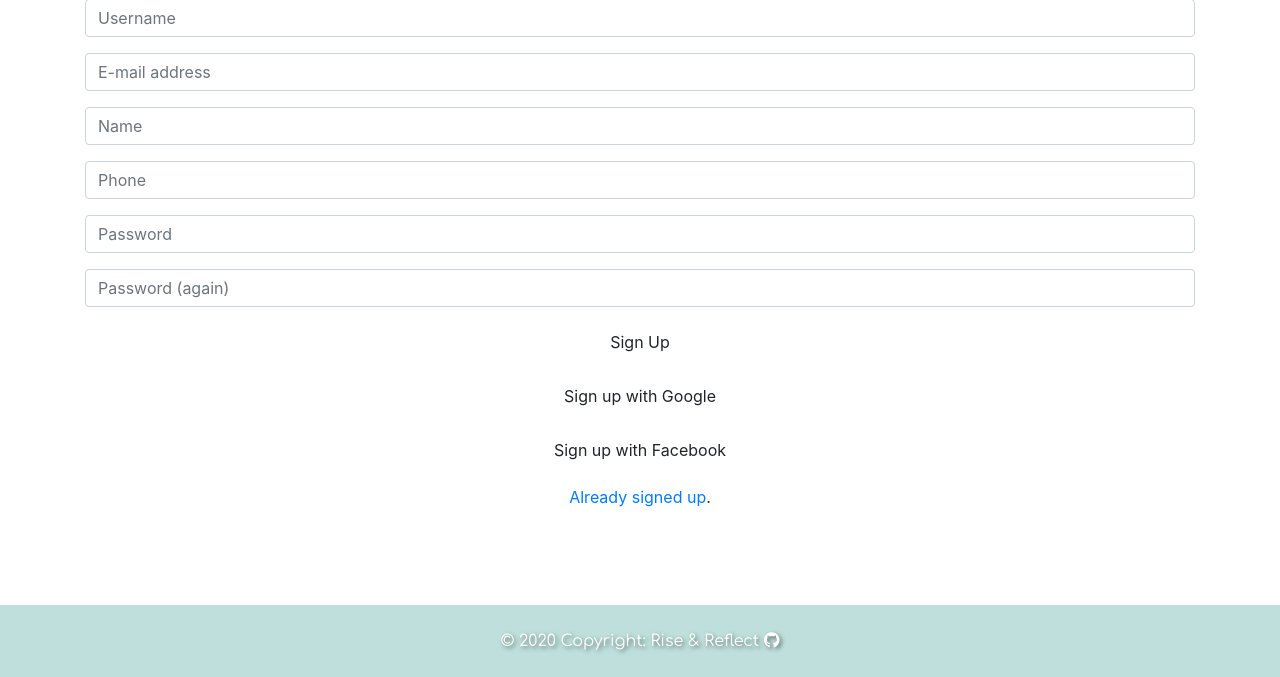
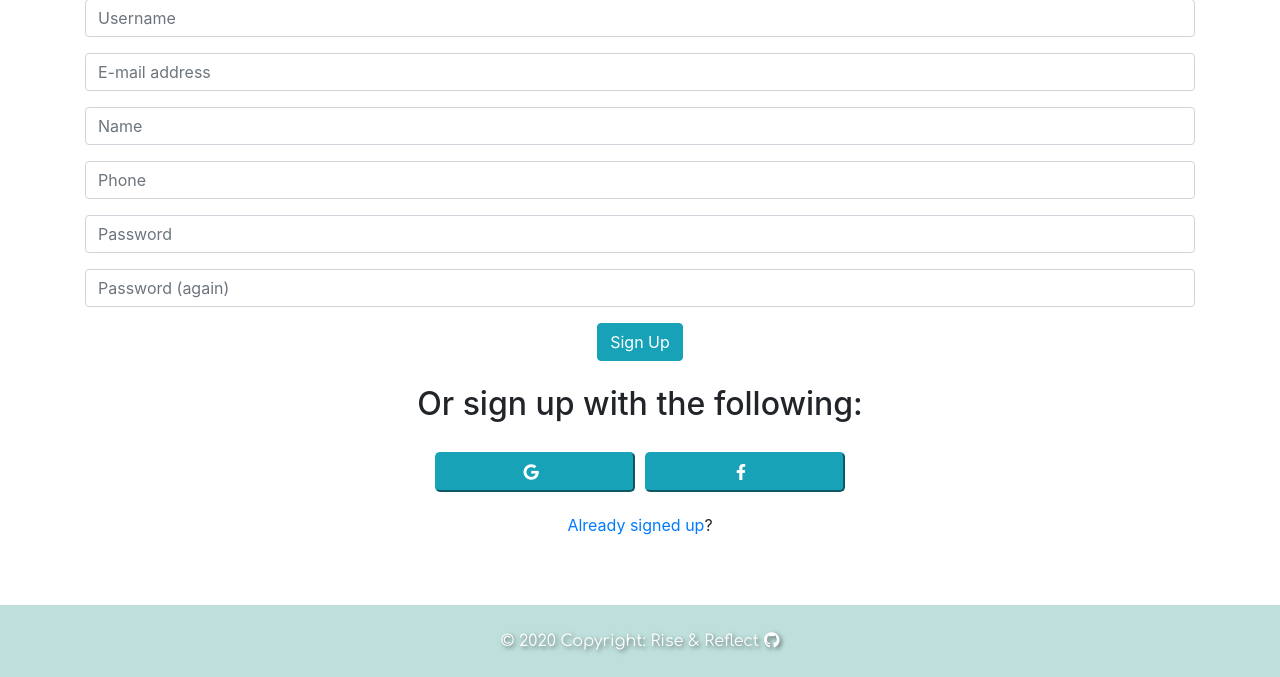
Before and after one commit to sean-meade/rise-and-reflect, a Django app: page /accounts/signup/ in a window 1280 px wide. Shown: the part 123-800 px from the top of the page. Run offline with Django 3.2, Linux system fonts and the light colour scheme; some libraries are stand-ins or nearby versions.

Commit message:
merge, styling, sign-up page styling,

```diff
--- a/WEBSITE/rise_and_reflect/static/css/style.css
+++ b/WEBSITE/rise_and_reflect/static/css/style.css
@@ -625,3 +639,29 @@ td {
 .progress-evening {
   background-color: #99b4df !important;;
 }
+
+/* FB & Google on sign up page */
+.btn-google,
+.btn-facebook {
+    display: flex;
+    align-items: center;
+    justify-content: center;
+    width: 200px;
+    height: 40px;
+    margin: 5px;
+    border-radius: 5px;
+    background-color: #4285F4;
+    color: #fff;
+    font-size: 16px;
+    cursor: pointer;
+}
+
+.btn-google .fab,
+.btn-facebook .fab {
+    margin-right: 8px;
+}
+
+.btn-google:hover,
+.btn-facebook:hover {
+    opacity: 0.8;
+}
--- a/WEBSITE/rise_and_reflect/templates/allauth/account/signup.html
+++ b/WEBSITE/rise_and_reflect/templates/allauth/account/signup.html
@@ -16,18 +16,21 @@
   <input type="hidden" name="{{ redirect_field_name }}" value="{{ redirect_field_value }}" />
   {% endif %}
   <div class="row justify-content-center">
-    <button type="submit" class="btn">{% trans "Sign Up" %}</button>
+    <button type="submit" class="btn btn-info">{% trans "Sign Up" %}</button>
 </div>
 </form>
-<div class="row justify-content-center pt-3">
-<button type="" class="btn">Sign up with Google</button>
-</div>
-<div class="row justify-content-center pt-3">
-<button type="" class="btn">Sign up with Facebook</button>
-</div>
+<h2 class="text-center pt-4">Or sign up with the following:</h2>
+        <div class="row justify-content-center pt-3">
+            <button type="" class="btn-google btn-info">
+                <i class="fab fa-google"></i>
+            </button>
+            <button type="" class="btn-facebook btn-info">
+                <i class="fab fa-facebook-f"></i>
+            </button>
+        </div>
 
 <p class="text-center pt-3">
-{% blocktrans %}<a href="{{ login_url }}">Already signed up</a>.{% endblocktrans %}
+{% blocktrans %}<a href="{{ login_url }}">Already signed up</a>?{% endblocktrans %}
 </p>
 </div>
 
```
Also changed, not shown: other parts of WEBSITE/rise_and_reflect/static/css/style.css (+23 -9 lines), WEBSITE/rise_and_reflect/templates/profile.html (+78 -12 lines).
